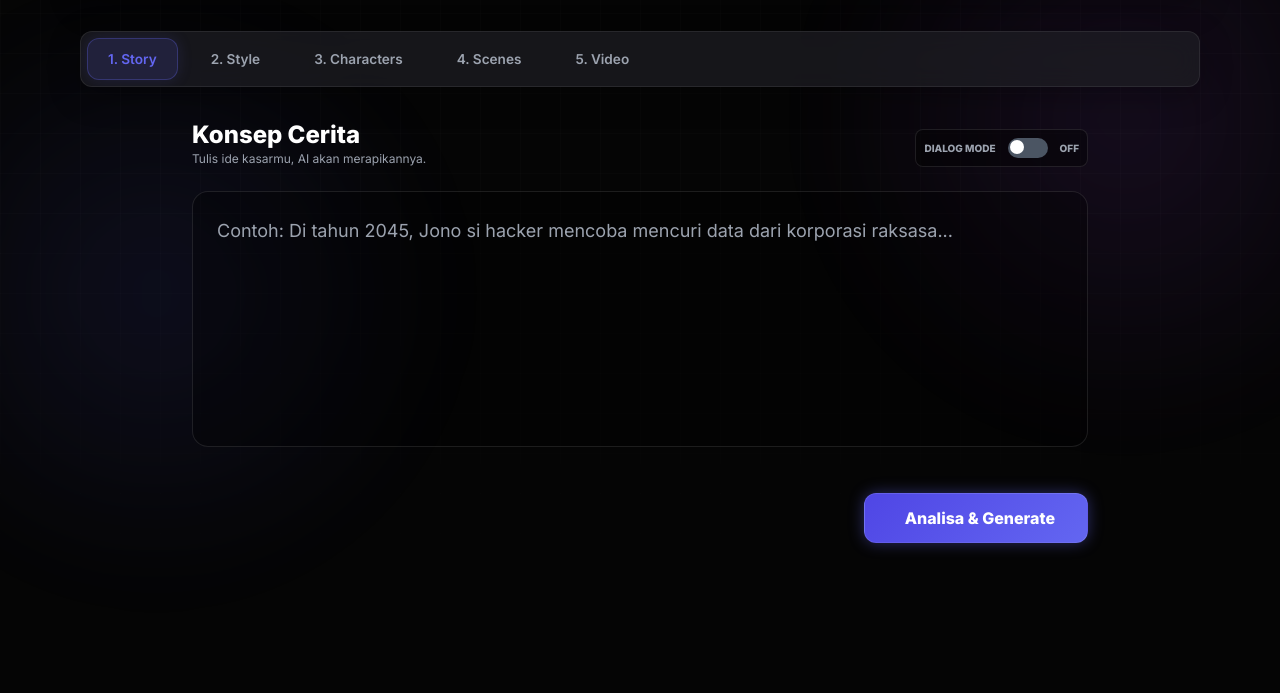
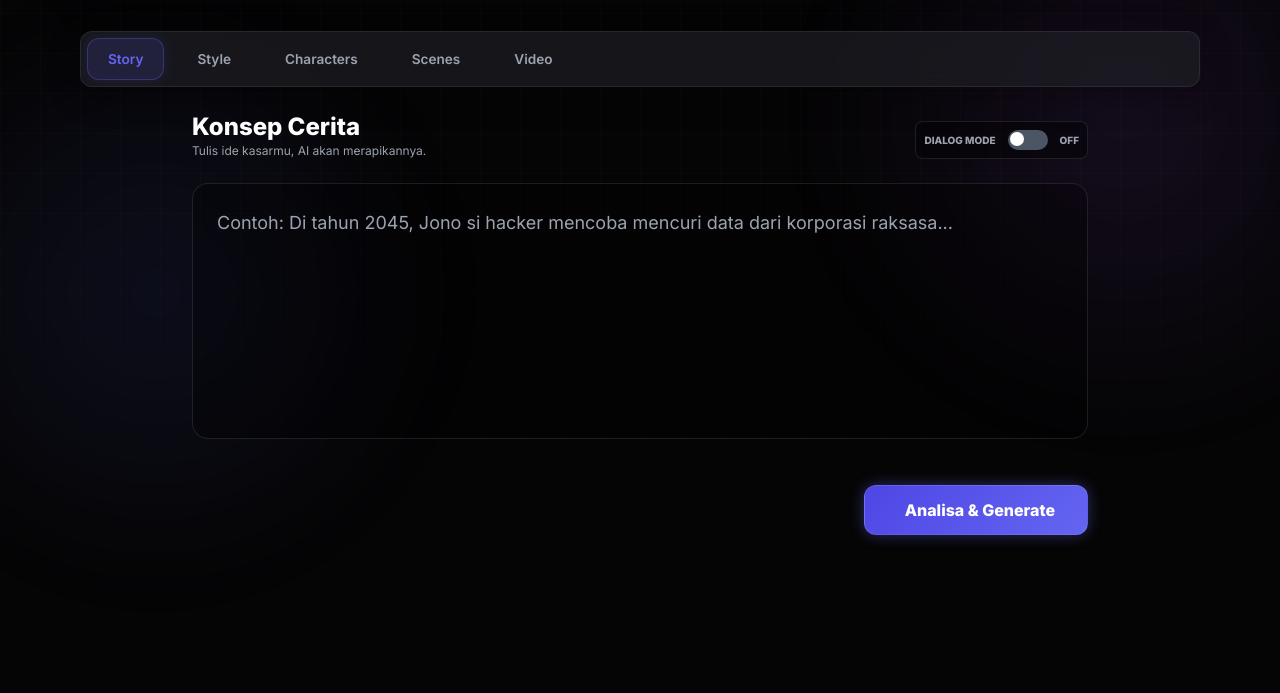
Before and after one commit to ryzort/MrG, a plain HTML site: page index.html in a window 1280 px wide. Shown: the part 107-800 px from the top of the page. Drawn offline with nearby package versions, Linux system fonts and the light colour scheme; some icons are missing.

Commit message:
Update index.html

```diff
--- a/index.html
+++ b/index.html
@@ -5,7 +5,7 @@
     <meta name="viewport" content="width=device-width, initial-scale=1.0">
     <title>MrG - AI Storyboard</title>
 
-    <!-- TAILWIND CSS (Configured) -->
+    <!-- TAILWIND CSS -->
     <script src="https://cdn.tailwindcss.com"></script>
     <script>
         tailwind.config = {
@@ -28,12 +28,12 @@
     <!-- CUSTOM STYLE -->
     <link rel="stylesheet" href="style.css">
 
-    <!-- ICON LIBRARY (Phosphor Icons) -->
+    <!-- ICON LIBRARY -->
     <script src="https://unpkg.com/@phosphor-icons/web"></script>
 </head>
 <body class="bg-darkbg text-white min-h-screen font-sans overflow-x-hidden selection:bg-accent selection:text-white">
 
-    <!-- BACKGROUND ANIMATION LAYERS -->
+    <!-- BACKGROUND -->
     <div class="fixed inset-0 z-[-2] opacity-30 pointer-events-none bg-pattern"></div>
     <div class="fixed inset-0 z-[-1] pointer-events-none bg-grid"></div>
 
@@ -41,7 +41,7 @@
 
         <!-- HEADER -->
         <header class="flex items-center justify-between mb-8 animate-fade-in glass-panel p-4 rounded-2xl">
-            <!-- LOGO AREA -->
+            <!-- LOGO -->
             <div class="flex items-center gap-4">
                 <div class="relative w-12 h-12 rounded-xl overflow-hidden border border-white/10 shadow-[0_0_15px_rgba(99,102,241,0.3)]">
                     <img src="logo.png" alt="MrG Logo" class="object-cover w-full h-full">
@@ -52,46 +52,33 @@
                 </div>
             </div>
 
-            <!-- RIGHT AREA: STATUS & SETTINGS -->
+            <!-- STATUS & SETTINGS -->
             <div class="flex items-center gap-4">
-                <!-- Status Indicator (Desktop Only) -->
                 <div id="status-indicator" class="hidden md:flex px-3 py-1.5 rounded-full bg-black/40 text-green-400 text-xs border border-green-500/20 items-center gap-2 backdrop-blur-md">
                     <div class="w-2 h-2 bg-green-500 rounded-full animate-pulse"></div>
                     <span>System Ready</span>
                 </div>
 
-                <!-- Tombol Settings -->
                 <button onclick="toggleSettings()" class="p-2.5 rounded-xl bg-white/5 hover:bg-white/10 transition-all border border-white/5 group relative">
                     <i class="ph ph-gear text-xl text-gray-300 group-hover:text-white transition-colors"></i>
-                    <!-- Notif Dot Merah (Muncul via JS) -->
                     <span id="settings-alert" class="hidden absolute -top-1 -right-1 w-3 h-3 bg-red-500 rounded-full animate-ping"></span>
                     <span id="settings-alert-static" class="hidden absolute -top-1 -right-1 w-3 h-3 bg-red-500 rounded-full"></span>
                 </button>
             </div>
         </header>
 
-        <!-- NAVIGATION TABS -->
-        <!-- NAVIGATION TABS (SCROLLABLE) -->
-        <!-- Update: Pake overflow-x-auto biar bisa discroll samping di HP -->
-        <nav class="flex overflow-x-auto no-scrollbar gap-3 mb-8 p-1.5 glass-panel rounded-xl sticky top-4 z-50 snap-x">
-            <button onclick="switchTab(1)" id="btn-tab-1" class="tab-btn active snap-center">
-                <span class="hidden md:inline">1. </span>Story
-            </button>
-            <button onclick="switchTab(2)" id="btn-tab-2" class="tab-btn snap-center">
-                <span class="hidden md:inline">2. </span>Style
-            </button>
-            <button onclick="switchTab(3)" id="btn-tab-3" class="tab-btn snap-center">
-                <span class="hidden md:inline">3. </span>Characters
-            </button>
-            <button onclick="switchTab(4)" id="btn-tab-4" class="tab-btn snap-center">
-                <span class="hidden md:inline">4. </span>Scenes
-            </button>
-            <button onclick="switchTab(5)" id="btn-tab-5" class="tab-btn snap-center">
-                <span class="hidden md:inline">5. </span>Video
-            </button>
+        <!-- NAVIGATION TABS (FIXED LAYOUT) -->
+        <!-- overflow-x-auto: Biar bisa scroll samping di HP -->
+        <!-- no-scrollbar: Biar scrollbar gak nongol -->
+        <nav class="flex overflow-x-auto no-scrollbar gap-3 mb-6 p-1.5 glass-panel rounded-xl sticky top-4 z-50">
+            <button onclick="switchTab(1)" id="btn-tab-1" class="tab-btn active">Story</button>
+            <button onclick="switchTab(2)" id="btn-tab-2" class="tab-btn">Style</button>
+            <button onclick="switchTab(3)" id="btn-tab-3" class="tab-btn">Characters</button>
+            <button onclick="switchTab(4)" id="btn-tab-4" class="tab-btn">Scenes</button>
+            <button onclick="switchTab(5)" id="btn-tab-5" class="tab-btn">Video</button>
         </nav>
 
-        <!-- MAIN CONTENT AREA (Dynamic Load) -->
+        <!-- CONTENT AREA -->
         <main id="app-content" class="min-h-[60vh] relative transition-all duration-300">
             <div class="flex flex-col items-center justify-center h-64 text-gray-500 animate-pulse">
                 <i class="ph ph-spinner text-3xl animate-spin mb-4 text-accent"></i>
@@ -101,12 +88,9 @@
 
     </div>
 
-    <!-- MODAL SETTINGS (Hidden by default) -->
+    <!-- MODAL SETTINGS -->
     <div id="settings-modal" class="fixed inset-0 z-[100] hidden">
-        <!-- Backdrop Blur -->
         <div class="absolute inset-0 bg-black/80 backdrop-blur-md transition-opacity" onclick="toggleSettings()"></div>
-
-        <!-- Modal Content -->
         <div class="absolute top-1/2 left-1/2 -translate-x-1/2 -translate-y-1/2 w-full max-w-md glass-panel rounded-2xl p-8 shadow-2xl transform transition-all scale-100">
             <div class="flex justify-between items-center mb-8 border-b border-white/5 pb-4">
                 <h2 class="text-xl font-bold text-white flex items-center gap-3">
@@ -119,27 +103,24 @@
             </div>
 
             <div class="space-y-6">
-                <!-- ImgBB Input -->
+                <!-- ImgBB -->
                 <div>
                     <label class="block text-xs font-bold text-gray-400 mb-2 uppercase tracking-wider">ImgBB API Key (Wajib)</label>
                     <div class="relative">
                         <i class="ph ph-image absolute left-3 top-3.5 text-gray-500"></i>
                         <input type="password" id="input-imgbb-key" placeholder="Paste key ImgBB..."
-                            class="w-full bg-black/40 border border-white/10 rounded-lg pl-10 pr-4 py-3 text-white text-sm focus:border-accent focus:outline-none focus:ring-1 focus:ring-accent transition-all placeholder-gray-600">
+                            class="w-full bg-black/40 border border-white/10 rounded-lg pl-10 pr-4 py-3 text-white text-sm focus:border-accent focus:outline-none focus:ring-1 focus:ring-accent transition-all">
                     </div>
                 </div>
 
-                <!-- Pollinations Input -->
+                <!-- Pollinations -->
                 <div>
                     <label class="block text-xs font-bold text-gray-400 mb-2 uppercase tracking-wider">Pollinations Key (Opsional)</label>
                     <div class="relative">
                         <i class="ph ph-robot absolute left-3 top-3.5 text-gray-500"></i>
                         <input type="password" id="input-polli-key" placeholder="Kosong = Mode Gratis"
-                            class="w-full bg-black/40 border border-white/10 rounded-lg pl-10 pr-4 py-3 text-white text-sm focus:border-accent focus:outline-none focus:ring-1 focus:ring-accent transition-all placeholder-gray-600">
+                            class="w-full bg-black/40 border border-white/10 rounded-lg pl-10 pr-4 py-3 text-white text-sm focus:border-accent focus:outline-none focus:ring-1 focus:ring-accent transition-all">
                     </div>
-                    <p class="text-[10px] text-gray-500 mt-2 flex items-center gap-1">
-                        <i class="ph ph-lock-key"></i> Key disimpan aman di browser (LocalStorage).
-                    </p>
                 </div>
 
                 <button onclick="saveSettings()" class="w-full btn-neon font-bold py-3.5 rounded-xl mt-4 flex items-center justify-center gap-2">
@@ -150,17 +131,15 @@
         </div>
     </div>
 
-    <!-- CORE SCRIPTS (Order Penting!) -->
+    <!-- SCRIPTS CORE -->
     <script src="js/config.js"></script>
     <script src="js/api.js"></script>
     <script src="js/state.js"></script>
     <script src="js/ui.js"></script>
     <script src="js/main.js"></script>
 
-    <!-- MODULAR TABS LOGIC -->
+    <!-- SCRIPTS MODULAR -->
     <script src="js/tabs/tab1.js"></script>
     <script src="js/tabs/tab2.js"></script>
-    <!-- Tambah tab3.js dst disini nanti -->
-
 </body>
 </html>
```
